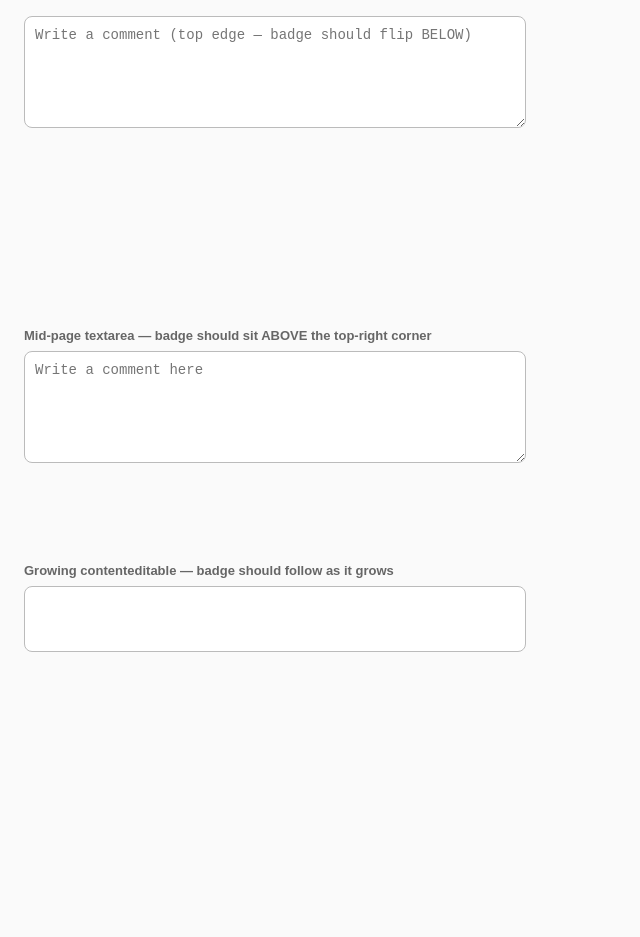
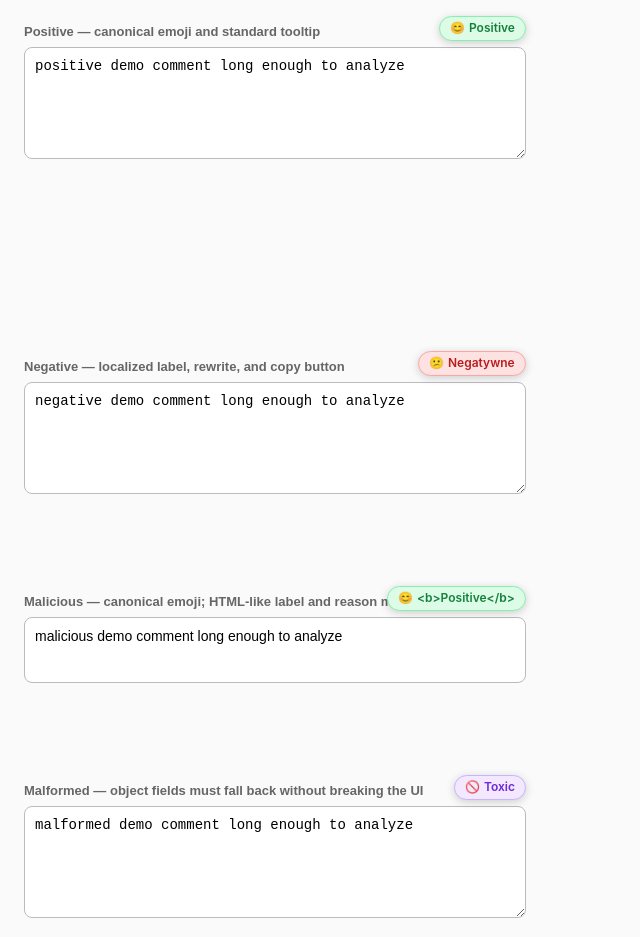
Before and after one commit to dzienisz/comment-vibe, a browser extension: page test/harness.html in a window 1280 px wide. Shown: the top 937 px of the page, without its empty margins (0-640 px from the left). Drawn offline with Linux system fonts and the light colour scheme.

Commit message:
fix(content): validate model output before rendering

```diff
--- a/content.js
+++ b/content.js
@@ -275,15 +275,20 @@ function parseResponse(raw) {
 }
 
 function normalize(obj) {
-  const sentiment  = VALID_SENTIMENTS.has(obj.sentiment) ? obj.sentiment : 'neutral';
-  const reason     = obj.reason ?? obj.tone ?? obj.analysis ?? obj.description ?? obj.explanation ?? '';
-  const rewriteRaw = obj.rewrite ?? obj.suggestion ?? obj.alternative ?? obj.improved_version ?? null;
-  const rewrite    = typeof rewriteRaw === 'string' && rewriteRaw.trim() ? rewriteRaw.trim() : null;
+  const source       = obj && typeof obj === 'object' && !Array.isArray(obj) ? obj : {};
+  const rawSentiment = typeof source.sentiment === 'string' ? source.sentiment.trim().toLowerCase() : '';
+  const sentiment    = VALID_SENTIMENTS.has(rawSentiment) ? rawSentiment : 'neutral';
+  const label        = typeof source.label === 'string' && source.label.trim()
+    ? source.label.trim()
+    : LABEL_FOR[sentiment];
+  const reason       = source.reason ?? source.tone ?? source.analysis ?? source.description ?? source.explanation ?? '';
+  const rewriteRaw   = source.rewrite ?? source.suggestion ?? source.alternative ?? source.improved_version ?? null;
+  const rewrite      = typeof rewriteRaw === 'string' && rewriteRaw.trim() ? rewriteRaw.trim() : null;
   return {
     sentiment,
-    emoji:   obj.emoji || EMOJI_FOR[sentiment],
-    label:   obj.label || LABEL_FOR[sentiment],
-    reason:  typeof reason === 'string' ? reason : '',
+    emoji: EMOJI_FOR[sentiment],
+    label,
+    reason: typeof reason === 'string' ? reason : '',
     rewrite: (sentiment === 'negative' || sentiment === 'toxic') ? rewrite : null,
   };
 }
@@ -386,39 +391,56 @@ function createUI() {
 function renderBadge(badge, tooltip, result) {
   const { sentiment, emoji, label, reason, rewrite } = result;
 
+  const badgeEmoji = document.createElement('span');
+  badgeEmoji.textContent = emoji;
+  const badgeLabel = document.createElement('span');
+  badgeLabel.textContent = label;
   badge.className = `cv-badge ${SENTIMENT_CLASS[sentiment] ?? SENTIMENT_CLASS.neutral}`;
-  badge.innerHTML = `<span>${emoji}</span><span>${escHtml(label)}</span>`;
+  badge.replaceChildren(badgeEmoji, badgeLabel);
   showBadge(badge, sentiment);
 
-  let html = `
-    <div class="cv-tooltip-header">
-      <span class="cv-tooltip-title">${emoji} ${escHtml(label)}</span>
-      <span class="cv-tooltip-close" role="button" aria-label="Close">✕</span>
-    </div>
-    <div class="cv-tooltip-reason">${escHtml(reason)}</div>`;
+  const header = document.createElement('div');
+  header.className = 'cv-tooltip-header';
+  const title = document.createElement('span');
+  title.className = 'cv-tooltip-title';
+  title.textContent = emoji + ' ' + label;
+  const close = document.createElement('span');
+  close.className = 'cv-tooltip-close';
+  close.setAttribute('role', 'button');
+  close.setAttribute('aria-label', 'Close');
+  close.textContent = '✕';
+  header.append(title, close);
 
-  if (rewrite) {
-    html += `
-    <div class="cv-tooltip-rewrite">
-      <span class="cv-tooltip-rewrite-label">Try instead:</span>
-      <div class="cv-tooltip-rewrite-text">${escHtml(rewrite)}</div>
-      <button class="cv-tooltip-copy">📋 Copy suggestion</button>
-    </div>`;
-  }
-  tooltip.innerHTML = html;
+  const reasonEl = document.createElement('div');
+  reasonEl.className = 'cv-tooltip-reason';
+  reasonEl.textContent = reason;
+  tooltip.replaceChildren(header, reasonEl);
 
-  tooltip.querySelector('.cv-tooltip-close')?.addEventListener('click', e => {
+  close.addEventListener('click', e => {
     e.stopPropagation();
     hideTooltip(tooltip);
   });
 
-  const copyBtn = tooltip.querySelector('.cv-tooltip-copy');
-  if (copyBtn && rewrite) {
+  if (rewrite) {
+    const rewriteContainer = document.createElement('div');
+    rewriteContainer.className = 'cv-tooltip-rewrite';
+    const rewriteLabel = document.createElement('span');
+    rewriteLabel.className = 'cv-tooltip-rewrite-label';
+    rewriteLabel.textContent = 'Try instead:';
+    const rewriteText = document.createElement('div');
+    rewriteText.className = 'cv-tooltip-rewrite-text';
+    rewriteText.textContent = rewrite;
+    const copyBtn = document.createElement('button');
+    copyBtn.className = 'cv-tooltip-copy';
+    copyBtn.textContent = '📋 Copy suggestion';
+    rewriteContainer.append(rewriteLabel, rewriteText, copyBtn);
+    tooltip.appendChild(rewriteContainer);
+
     copyBtn.addEventListener('click', e => {
       e.stopPropagation();
       navigator.clipboard.writeText(rewrite).then(() => {
         copyBtn.textContent = '✓ Copied!';
-        setTimeout(() => { copyBtn.innerHTML = '📋 Copy suggestion'; }, 2000);
+        setTimeout(() => { copyBtn.textContent = '📋 Copy suggestion'; }, 2000);
       }).catch(() => {});
     });
   }
--- a/test/harness.html
+++ b/test/harness.html
@@ -32,17 +32,23 @@
 </head>
 <body>
 <section id="top">
-  <textarea placeholder="Write a comment (top edge — badge should flip BELOW)"></textarea>
+  <h3>Positive — canonical emoji and standard tooltip</h3>
+  <textarea placeholder="Write a comment">positive demo comment long enough to analyze</textarea>
 </section>
 
 <section id="middle" style="margin-top: 160px;">
-  <h3>Mid-page textarea — badge should sit ABOVE the top-right corner</h3>
-  <textarea placeholder="Write a comment here"></textarea>
+  <h3>Negative — localized label, rewrite, and copy button</h3>
+  <textarea placeholder="Write a comment">negative demo comment long enough to analyze</textarea>
 </section>
 
 <section id="grow" style="margin-top: 60px;">
-  <h3>Growing contenteditable — badge should follow as it grows</h3>
-  <div contenteditable="true" role="textbox" aria-label="comment"></div>
+  <h3>Malicious — canonical emoji; HTML-like label and reason must remain text</h3>
+  <div contenteditable="true" role="textbox" aria-label="comment">malicious demo comment long enough to analyze</div>
+</section>
+
+<section id="malformed" style="margin-top: 60px;">
+  <h3>Malformed — object fields must fall back without breaking the UI</h3>
+  <textarea placeholder="Write a comment">malformed demo comment long enough to analyze</textarea>
 </section>
 
 <div style="height: 800px"></div>
@@ -52,23 +58,36 @@
   // Mimics the modern surface: initialPrompts, clone() and promptStreaming()
   // (delta chunks with a delay, so the early-sentiment render is observable).
   // window.__stubStats counts calls for manual/scripted inspection.
-  const RESPONSE_TAIL =
-    '"positive","emoji":"😊","label":"Positive","reason":"Friendly and appreciative tone.","rewrite":null}';
-  const CHUNK_SIZE = 12, CHUNK_DELAY_MS = 150;
+  const RESPONSES = {
+    positive: '"positive","emoji":"😊","label":"Positive","reason":"Friendly and appreciative tone.","rewrite":null}',
+    negative: '"negative","emoji":"😕","label":"Negatywne","reason":"Ton jest nieprzyjazny.","rewrite":"Proszę wyrazić tę opinię uprzejmiej."}',
+    malicious: '"positive","emoji":"<img src=x onerror=alert(1)>","label":"<b>Positive</b>","reason":"<img src=x onerror=alert(2)>","rewrite":"<script>alert(3)<\\/script>"}',
+    malformed: '"toxic","emoji":{"html":"<img src=x>"},"label":{"html":"<b>Toxic</b>"},"reason":{"text":"Hostile."},"rewrite":{"text":"Be kind."}}',
+  };
+  const CHUNK_SIZE = 12, CHUNK_DELAY_MS = 50;
+
+  function responseFor(messages) {
+    const prompt = JSON.stringify(messages);
+    if (prompt.includes('malicious demo')) return RESPONSES.malicious;
+    if (prompt.includes('malformed demo')) return RESPONSES.malformed;
+    if (prompt.includes('negative demo')) return RESPONSES.negative;
+    return RESPONSES.positive;
+  }
 
   window.__stubStats = { create: 0, clone: 0, prompt: 0, stream: 0 };
 
   function makeSession() {
     return {
-      prompt: async () => {
+      prompt: async messages => {
         window.__stubStats.prompt++;
-        return RESPONSE_TAIL;
+        return responseFor(messages);
       },
-      promptStreaming: () => (async function* () {
+      promptStreaming: messages => (async function* () {
         window.__stubStats.stream++;
-        for (let i = 0; i < RESPONSE_TAIL.length; i += CHUNK_SIZE) {
+        const response = responseFor(messages);
+        for (let i = 0; i < response.length; i += CHUNK_SIZE) {
           await new Promise(r => setTimeout(r, CHUNK_DELAY_MS));
-          yield RESPONSE_TAIL.slice(i, i + CHUNK_SIZE);
+          yield response.slice(i, i + CHUNK_SIZE);
         }
       })(),
       clone: async () => {
@@ -88,5 +107,12 @@
   };
 </script>
 <script src="../content.js"></script>
+<script>
+  window.addEventListener('DOMContentLoaded', () => {
+    document.querySelectorAll('textarea, [contenteditable]').forEach(el => {
+      el.dispatchEvent(new Event('input', { bubbles: true }));
+    });
+  });
+</script>
 </body>
 </html>
```
Also changed, not shown: test/content.test.js (+59 -0 lines), 1 other file.
